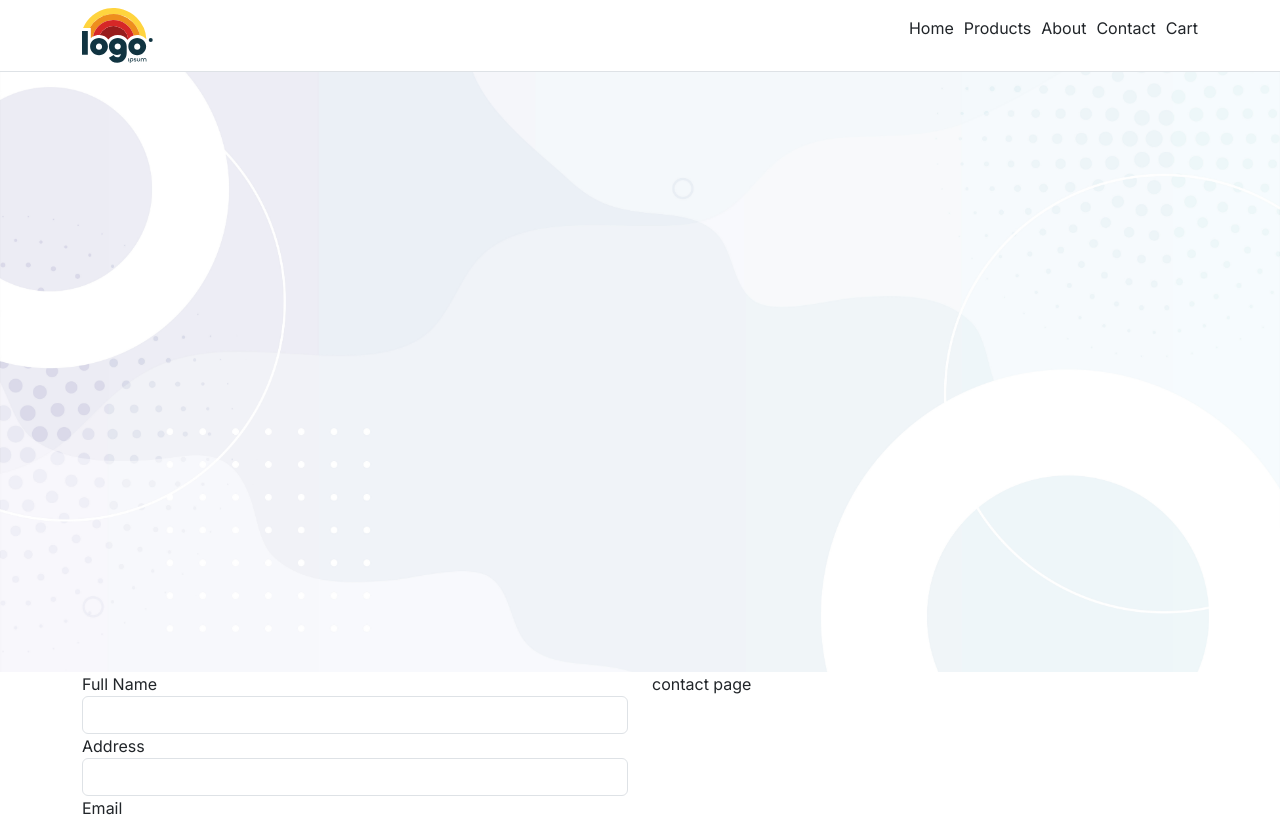
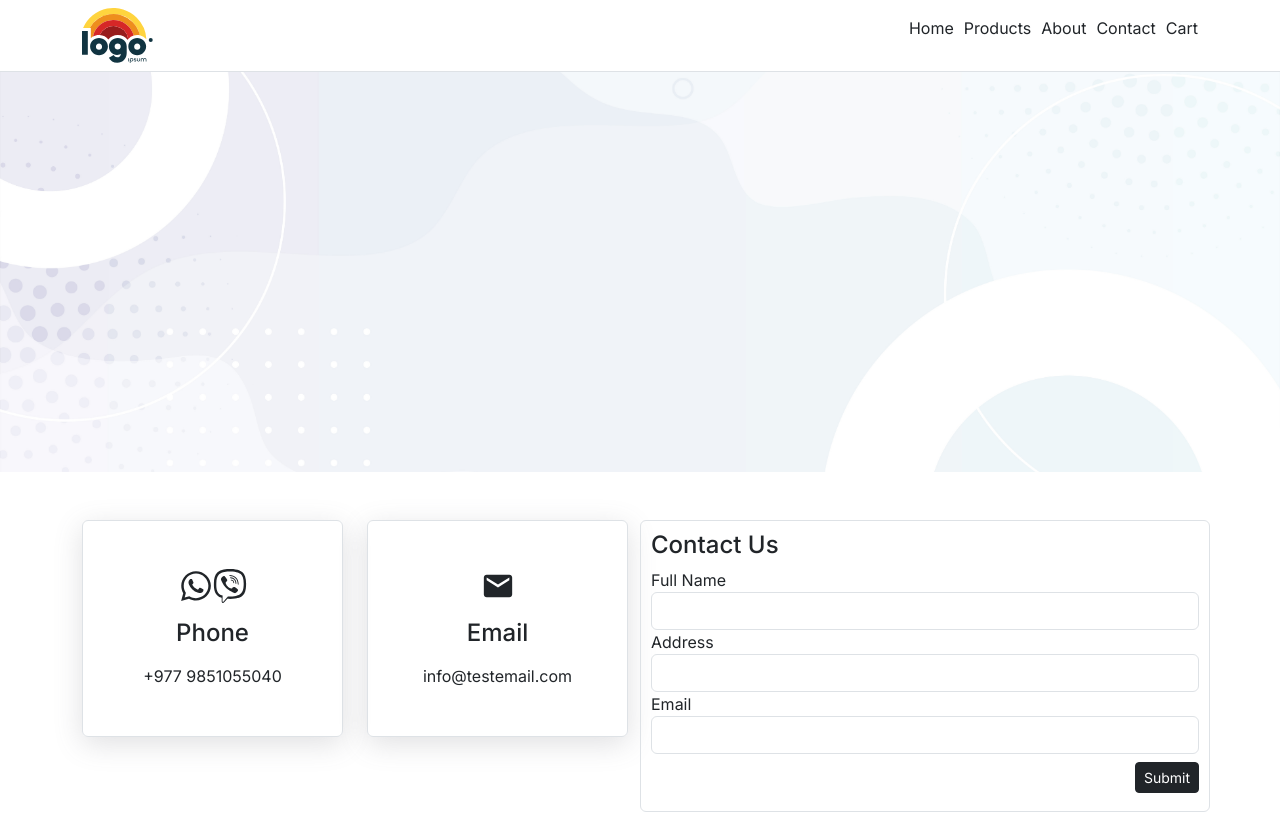
Before and after one commit to gurungbsal18/ecommerce-grocery-app, a Next.js app: page /contact in a window 1280 px wide. Shown: the top 817 px of the page. Built offline with nearby package versions, Linux system fonts and the light colour scheme.

Commit message:
product list page created and filtered on homepage

```diff
--- a/src/app/contact/page.jsx
+++ b/src/app/contact/page.jsx
@@ -1,14 +1,40 @@
 import CommonBanner from "@/component/CommonBanner";
 import React from "react";
+import { FaWhatsapp, FaViber } from "react-icons/fa";
+import { MdEmail } from "react-icons/md";
 
 const page = () => {
   return (
     <div>
       <CommonBanner />
       <div className="container">
-        <div className="row">
-          <div className="col">
+        <div className="row my-5">
+          <div className="col-6">
+            <div className="row">
+              <div className="col-6">
+                <div className="d-flex justify-content-center align-items-center flex-column border rounded p-5 gap-3 all-shadow">
+                  <span>
+                    <FaWhatsapp fontSize={34} />
+                    <FaViber fontSize={34} />
+                  </span>
+                  <h4 className="title m-0">Phone</h4>
+                  <p className="m-0">+977 9851055040</p>
+                </div>
+              </div>
+              <div className="col-6">
+                <div className="d-flex justify-content-center align-items-center flex-column border rounded p-5 gap-3 all-shadow">
+                  <span>
+                    <MdEmail fontSize={34} />
+                  </span>
+                  <h4 className="title m-0">Email</h4>
+                  <p className="m-0">info@testemail.com</p>
+                </div>
+              </div>
+            </div>
+          </div>
+          <div className="col-6 contact-form-container rounded border">
             <div className="">
+              <h4>Contact Us</h4>
               <label htmlFor="fullName">Full Name</label>
               <input type="text" className="form-control" />
               <label htmlFor="address">Address</label>
@@ -17,9 +43,13 @@ const page = () => {
                 Email
               </label>
               <input type="email" className="form-control" />
+              <span className="py-2 d-flex justify-content-end">
+                <button type="submit" className="btn btn-sm btn-dark">
+                  Submit
+                </button>
+              </span>
             </div>
           </div>
-          <div className="col">contact page</div>
         </div>
       </div>
     </div>
--- /dev/null
+++ b/src/scss/_contact.scss
@@ -0,0 +1,8 @@
+.contact-form-container {
+  border-radius: 5px;
+  padding: 10px;
+}
+
+.all-shadow {
+  box-shadow: rgba(100, 100, 111, 0.2) 0px 7px 29px 0px;
+}
--- a/src/scss/_hero-slider.scss
+++ b/src/scss/_hero-slider.scss
@@ -67,7 +67,7 @@
 }
 
 .common-banner {
-  height: 600px;
+  height: 400px;
   img {
     width: 100%;
     height: 100%;
--- a/src/scss/custom-style.scss
+++ b/src/scss/custom-style.scss
@@ -6,6 +6,7 @@
 @import "./hero-slider";
 @import "./product-card";
 @import "./footer";
+@import "./contact";
 
 .heading {
   font-family: "League Spartan", sans-serif;
```
Also changed, not shown: src/app/product-list/page.jsx (added, +59 -0 lines), src/app/products/[detail]/page.jsx (+23 -8 lines), src/component/Breadcrumb.jsx (added, +7 -0 lines), src/component/ProductCard.jsx (+10 -3 lines), src/utils/product.js (+17 -1 lines).
